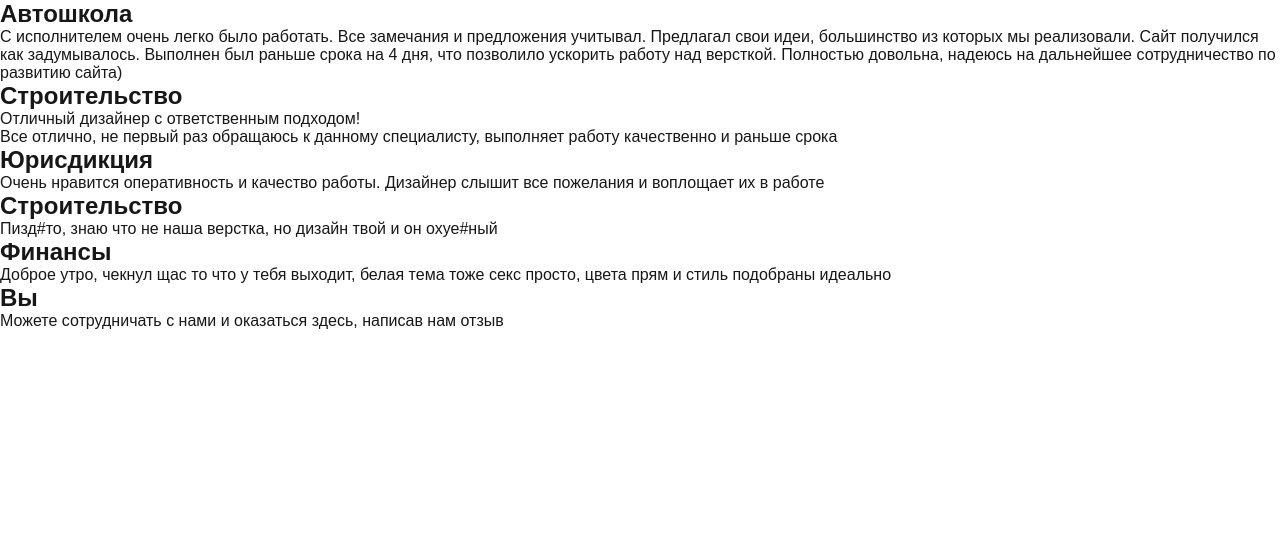
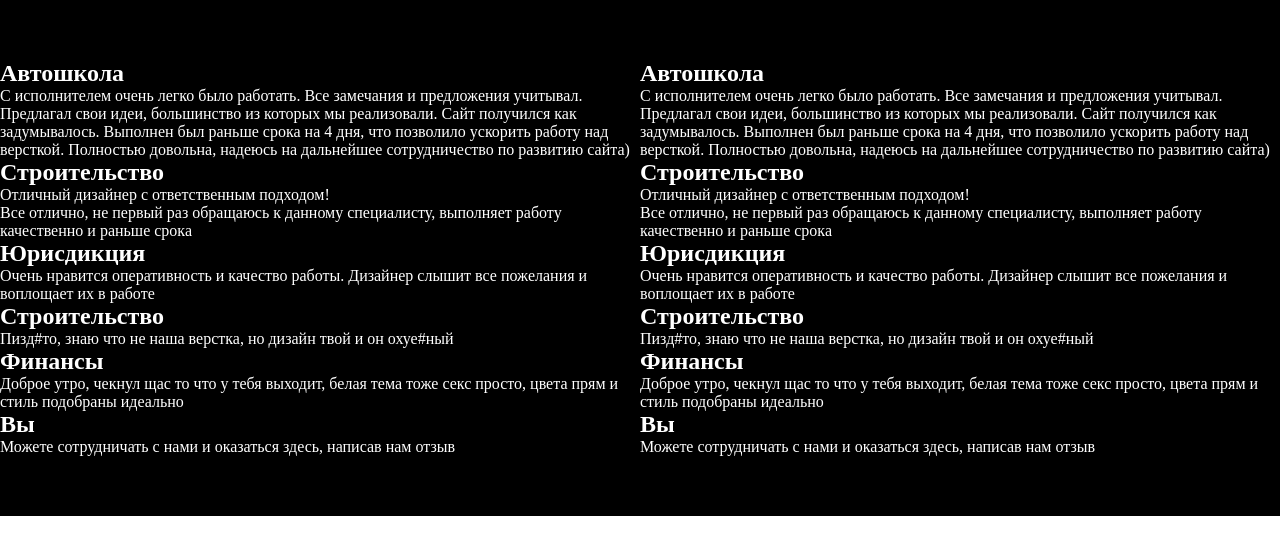
Before and after one commit to IgorUshakov05/Site-avakan, a Next.js app: page / in a window 1280 px wide. Shown: the top 554 px of the page. Built offline with nearby package versions, Linux system fonts and the light colour scheme.

Commit message:
верстка

```diff
--- a/src/app/blocks/Response.tsx
+++ b/src/app/blocks/Response.tsx
@@ -1,6 +1,7 @@
 "use client";
 import ReviewItem from "../components/Review";
 import { useState, useEffect } from "react";
+import style from "@/app/style/Response.module.css";
 
 interface Review {
   client: string;
@@ -52,11 +53,30 @@ function Response() {
   }, []);
   return (
     <>
-      {reviews.map((item, index) => {
-        return (
-          <ReviewItem key={index} client={item.client} message={item.message} />
-        );
-      })}
+      <div className={`${style.Response}`}>
+        <div>
+          {reviews.map((item, index) => {
+            return (
+              <ReviewItem
+                key={index}
+                client={item.client}
+                message={item.message}
+              />
+            );
+          })}
+        </div>
+        <div>
+          {reviews.map((item, index) => {
+            return (
+              <ReviewItem
+                key={index}
+                client={item.client}
+                message={item.message}
+              />
+            );
+          })}
+        </div>
+      </div>
     </>
   );
 }
--- a/src/app/components/Review.tsx
+++ b/src/app/components/Review.tsx
@@ -2,15 +2,15 @@ interface Review {
   client: string;
   message: string[];
 }
-
+import style from '@/app/style/ResponseItem.module.css'
 const ReviewItem = ({ client, message }: Review) => {
   return (
     <article>
       <header>
-        <h2>{client}</h2>
+        <h2 className={`${style.client} ${style.colorWhite}`}>{client}</h2>
       </header>
       {message.map((mesItem, index) => {
-        return <p key={index}>{mesItem}</p>;
+        return <p key={index} className={`${style.description} ${style.colorWhite}`}>{mesItem}</p>;
       })}
     </article>
   );
--- a/src/app/globals.css
+++ /dev/null
@@ -1,42 +0,0 @@
-:root {
-  --background: #ffffff;
-  --foreground: #171717;
-}
-
-@media (prefers-color-scheme: dark) {
-  :root {
-    --background: #0a0a0a;
-    --foreground: #ededed;
-  }
-}
-
-html,
-body {
-  max-width: 100vw;
-  overflow-x: hidden;
-}
-
-body {
-  color: var(--foreground);
-  background: var(--background);
-  font-family: Arial, Helvetica, sans-serif;
-  -webkit-font-smoothing: antialiased;
-  -moz-osx-font-smoothing: grayscale;
-}
-
-* {
-  box-sizing: border-box;
-  padding: 0;
-  margin: 0;
-}
-
-a {
-  color: inherit;
-  text-decoration: none;
-}
-
-@media (prefers-color-scheme: dark) {
-  html {
-    color-scheme: dark;
-  }
-}
--- a/src/app/layout.tsx
+++ b/src/app/layout.tsx
@@ -1,6 +1,6 @@
 import type { Metadata } from "next";
 import localFont from "next/font/local";
-import "./globals.css";
+import "./style/globals.css";
 
 const geistSans = localFont({
   src: "./fonts/GeistVF.woff",
--- /dev/null
+++ b/src/app/style/Response.module.css
@@ -0,0 +1,9 @@
+.Response {
+    width: 100%;
+    padding: 60px 0;
+    background: black;
+    display: flex;
+    align-items: center;
+    justify-content: space-between;
+    flex-direction: row;
+}
--- /dev/null
+++ b/src/app/style/ResponseItem.module.css
@@ -0,0 +1,10 @@
+.colorWhite {
+    color: white;
+}
+
+.client {
+
+}
+.description {
+
+}
--- /dev/null
+++ b/src/app/style/globals.css
@@ -0,0 +1,6 @@
+* {
+  padding: 0;
+  margin: 0;
+  outline: none;
+  list-style: none;
+}
--- /dev/null
+++ b/src/app/style/page.module.css
@@ -0,0 +1,5 @@
+.body {
+  max-width: 1200px;
+  margin: auto;
+  padding: 10px;
+}
--- /dev/null
+++ b/src/app/style/style.css
@@ -0,0 +1,3 @@
+.container {
+    padding: 10px;
+}
```
Also changed, not shown: src/app/page.module.css (deleted, +0 -168 lines).
